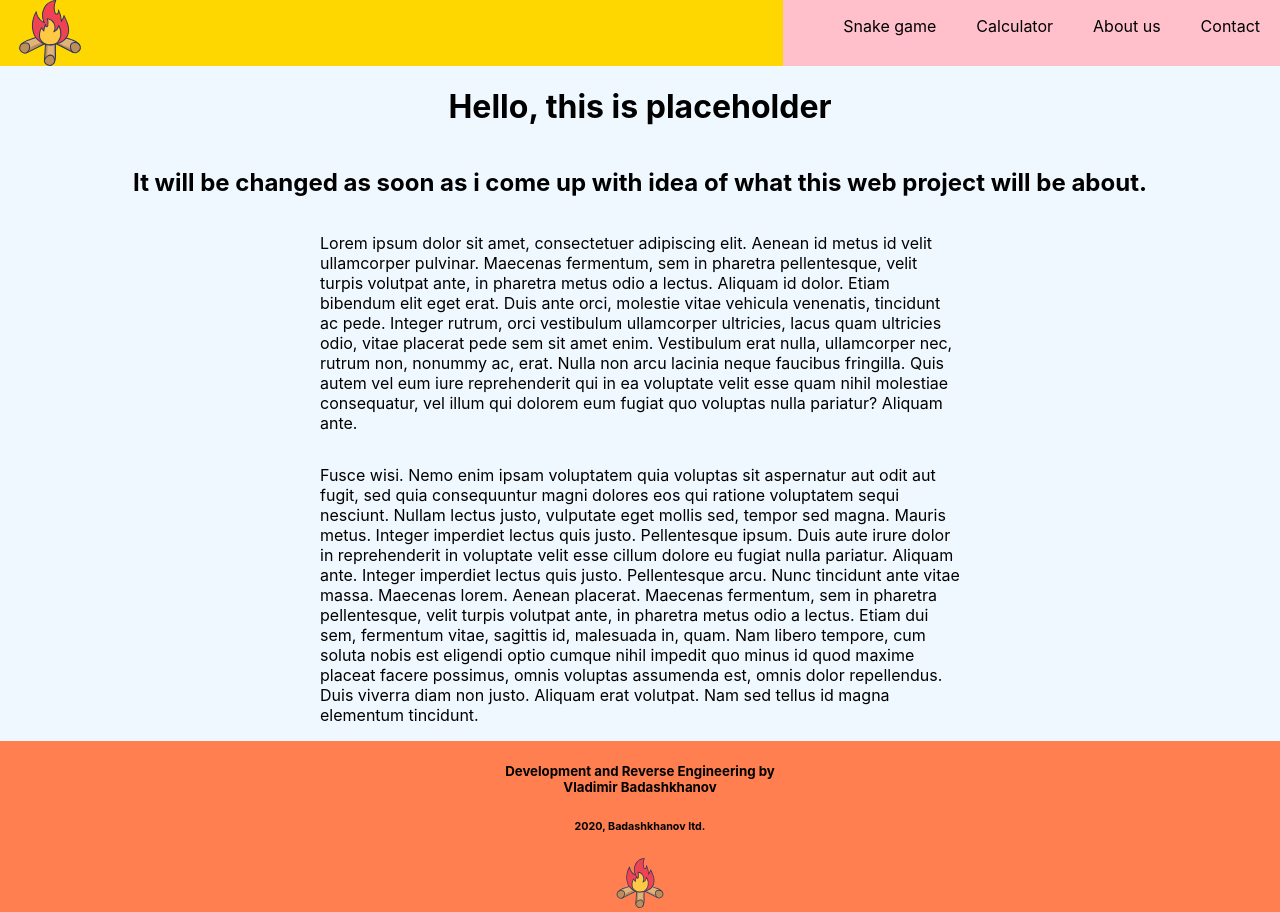
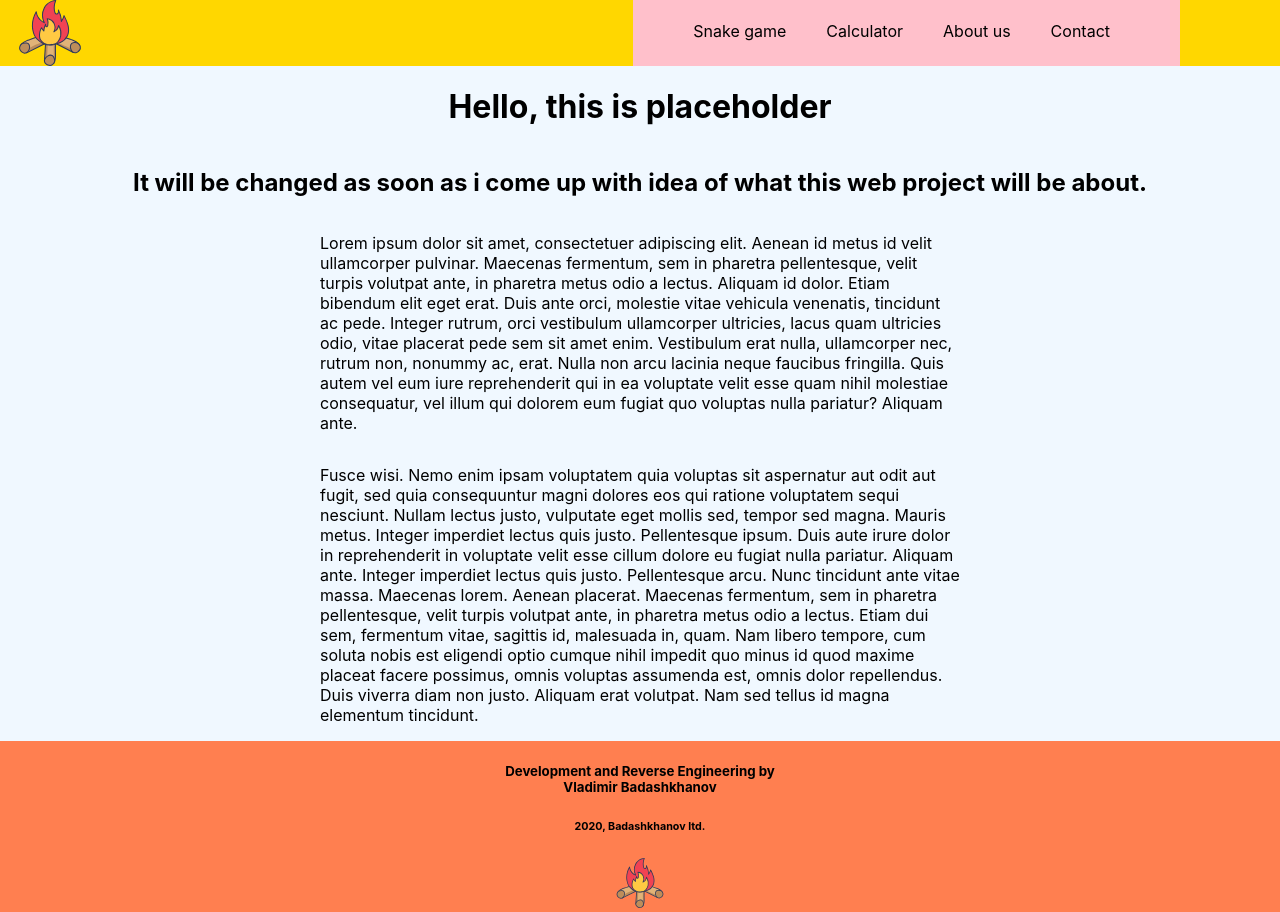
Before and after one commit to vladimirbk/svelte-project-zero, a Svelte app: page / in a window 1280 px wide. Built offline with nearby package versions, Linux system fonts and the light colour scheme.

Commit message:
Styles fixes in navigation

```diff
--- a/app/components/Navigation.svelte
+++ b/app/components/Navigation.svelte
@@ -11,6 +11,8 @@
     nav {
         display: flex;
         background-color: pink;
+        margin-right: 100px;
+        padding-right: 50px;
     }
     ul {
         width: 100%;
@@ -20,6 +22,7 @@
     }
     li {
         margin: 0 20px 0 20px;
+        padding-top: 5px;
         list-style-type: none;
     }
 </style>
```
